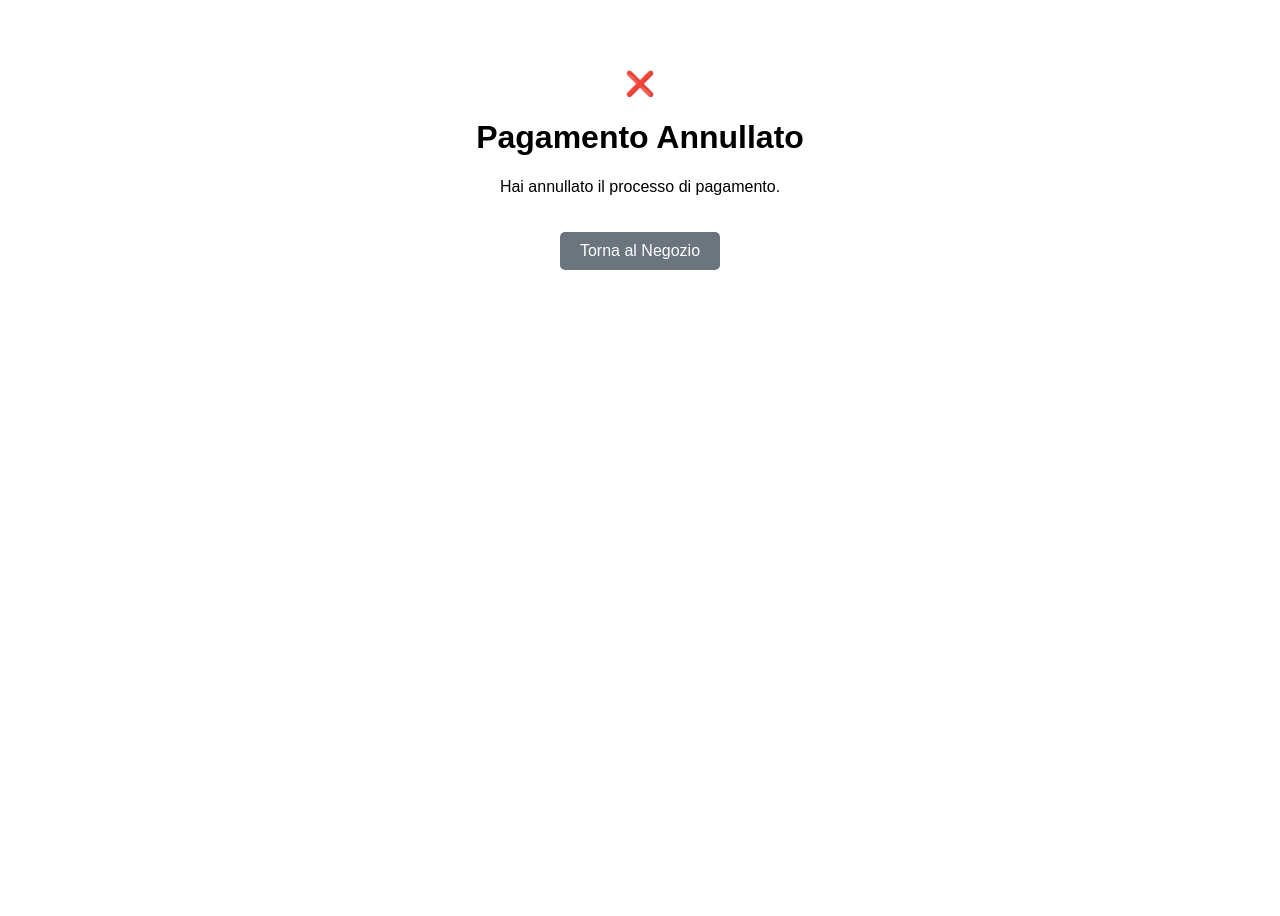
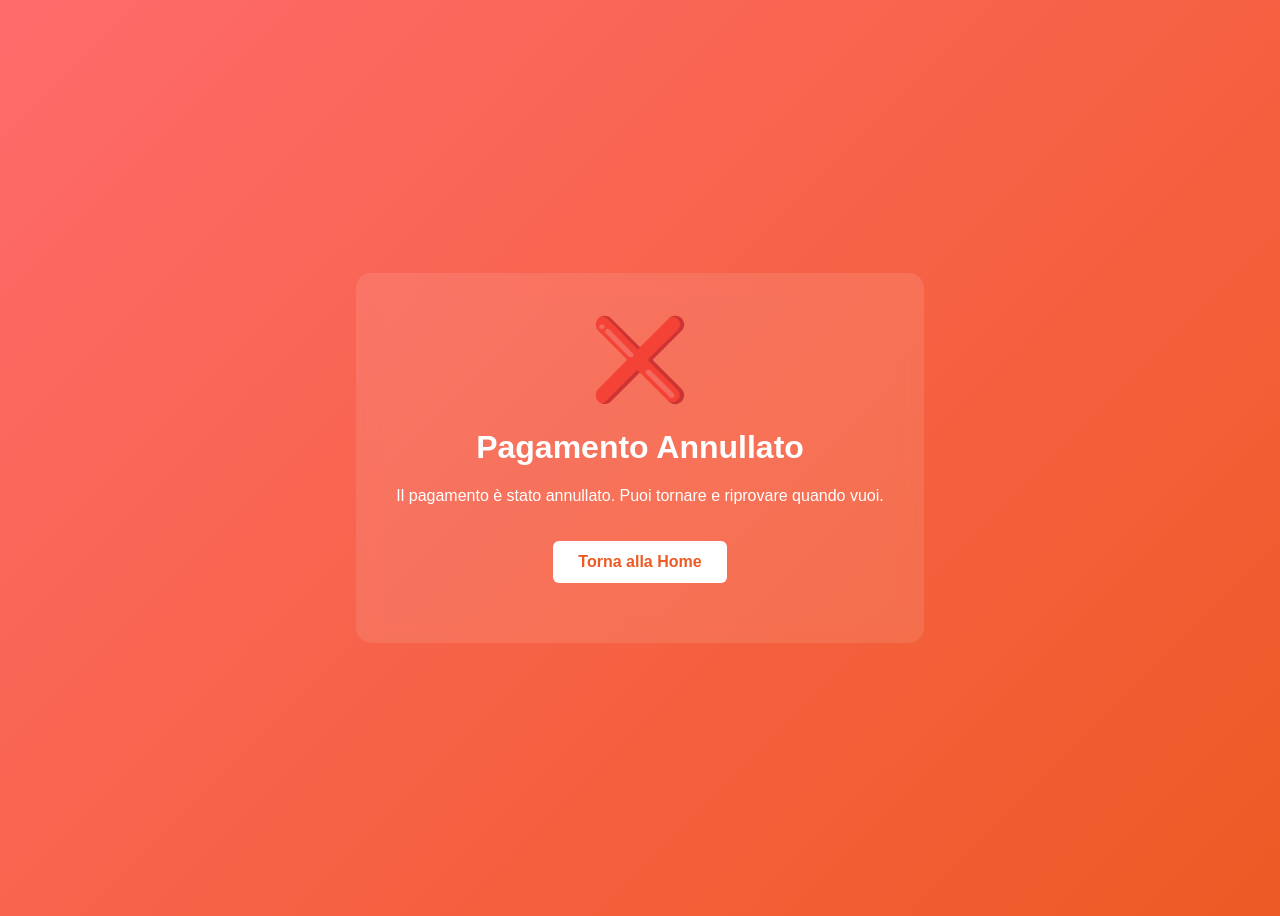
Before and after one commit to jo72Anni/NewStripe, a PHP site: page /cancel.php in a window 1280 px wide. Before the commit the page ends 270 px from the top, so only its background shows below. Run offline with PHP 8.4, Linux system fonts and the light colour scheme.

Commit message:
Update cancel.php

```diff
--- a/cancel.php
+++ b/cancel.php
@@ -1,16 +1,53 @@
 <!DOCTYPE html>
-<html>
+<html lang="it">
 <head>
+    <meta charset="UTF-8">
     <title>Pagamento Annullato</title>
     <style>
-        body { font-family: Arial, sans-serif; max-width: 600px; margin: 50px auto; padding: 20px; text-align: center; }
-        .error { color: #dc3545; font-size: 24px; }
+        body {
+            font-family: Arial, sans-serif;
+            text-align: center;
+            padding: 50px;
+            background: linear-gradient(135deg, #ff6b6b 0%, #ee5a24 100%);
+            color: white;
+            min-height: 100vh;
+            display: flex;
+            align-items: center;
+            justify-content: center;
+        }
+        .container {
+            background: rgba(255,255,255,0.1);
+            padding: 40px;
+            border-radius: 15px;
+            backdrop-filter: blur(10px);
+        }
+        .icon {
+            font-size: 80px;
+            margin-bottom: 20px;
+        }
+        .btn {
+            display: inline-block;
+            padding: 12px 25px;
+            background: white;
+            color: #ee5a24;
+            text-decoration: none;
+            border-radius: 6px;
+            margin: 20px 10px;
+            font-weight: bold;
+            transition: all 0.3s;
+        }
+        .btn:hover {
+            background: #f8f9fa;
+            transform: translateY(-2px);
+        }
     </style>
 </head>
 <body>
-    <div class="error">❌</div>
-    <h1>Pagamento Annullato</h1>
-    <p>Hai annullato il processo di pagamento.</p>
-    <a href="/" style="display: inline-block; margin-top: 20px; padding: 10px 20px; background: #6c757d; color: white; text-decoration: none; border-radius: 5px;">Torna al Negozio</a>
+    <div class="container">
+        <div class="icon">❌</div>
+        <h1>Pagamento Annullato</h1>
+        <p>Il pagamento è stato annullato. Puoi tornare e riprovare quando vuoi.</p>
+        <a href="/" class="btn">Torna alla Home</a>
+    </div>
 </body>
 </html>
```
